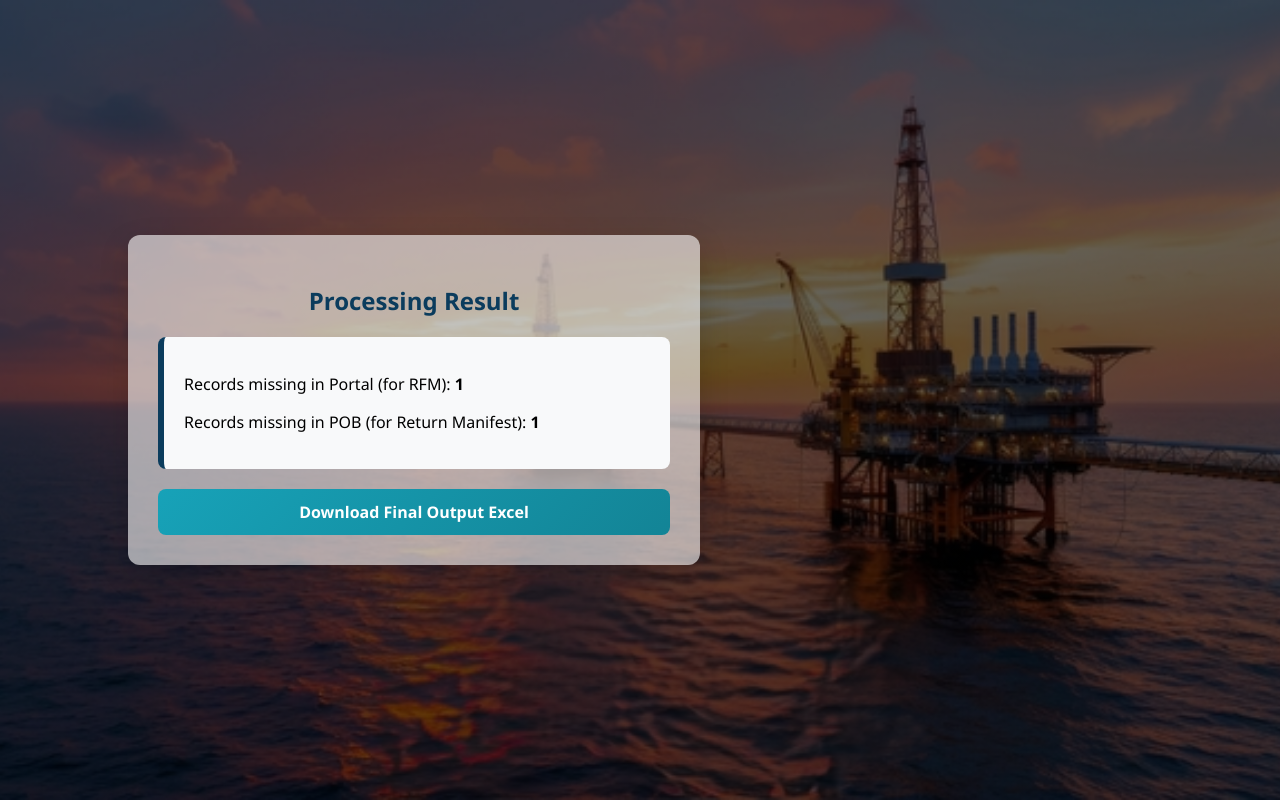
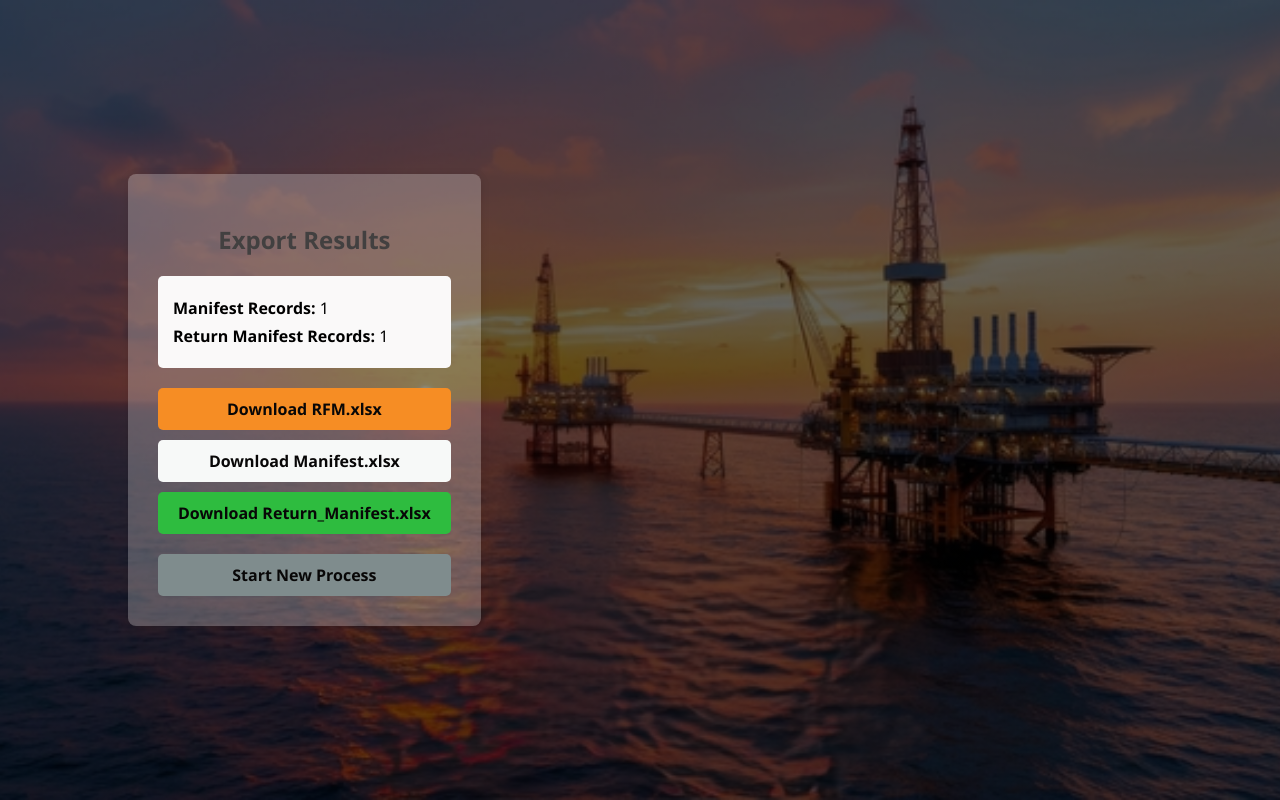
Before and after one commit to amrindersp/automate_EPECpob, a Flask app: template templates/result.html in a window 1280 px wide. Run offline with Flask 3, Linux system fonts and the light colour scheme; the template is opened without the code that fills it: most values are stand-ins (such as "Sample title", 1, 10 or a date in 2020).

Commit message:
Update: Three separate Excel downloads instead of combined file

```diff
--- a/app.py
+++ b/app.py
@@ -11,6 +11,7 @@ from flask import (
     send_file,
     session,
 )
+
 import pandas as pd
 from openpyxl.styles import PatternFill
 
@@ -26,7 +27,6 @@ BASE_DIR = os.path.dirname(os.path.abspath(__file__))
 TMP_DIR = os.path.join(BASE_DIR, "tmp")
 os.makedirs(TMP_DIR, exist_ok=True)
 
-
 # --------- Utility: critical cleaning for NED columns ---------
 
 def clean_ned_column(df, col_name):
@@ -41,7 +41,6 @@ def clean_ned_column(df, col_name):
       * row lies in the last 15 rows of the file
     """
     s = df[col_name].astype(str).str.strip()
-
     empty_markers = {"", "nan", "none", "null", "na", "n/a"}
     mask_empty_like = s.str.lower().isin(empty_markers)
 
@@ -57,12 +56,10 @@ def clean_ned_column(df, col_name):
     mask_footer_text = mask_no_digits & approx_footer
 
     keep_mask = ~(mask_empty_like | mask_footer_text)
-
     df_clean = df.loc[keep_mask].copy()
     df_clean[col_name] = s.loc[keep_mask]
 
     return df_clean
-
 
 # --------- Helpers to read/write per-session files and data ---------
 
@@ -72,13 +69,11 @@ def get_job_id():
         session["job_id"] = str(uuid.uuid4())
     return session["job_id"]
 
-
 def get_path(name):
     """Build a file path in tmp folder for this job."""
     job_id = get_job_id()
     filename = f"{job_id}_{name}.xlsx"
     return os.path.join(TMP_DIR, filename)
-
 
 def save_df(df, name):
     """Save a dataframe for this session."""
@@ -86,12 +81,10 @@ def save_df(df, name):
     df.to_excel(path, index=False)
     return path
 
-
 def load_df(name):
     """Load a dataframe for this session."""
     path = get_path(name)
     return pd.read_excel(path)
-
 
 def save_duplicate_workbook(output_bytesio):
     """Save duplicate-highlight workbook for this session."""
@@ -101,7 +94,6 @@ def save_duplicate_workbook(output_bytesio):
     with open(path, "wb") as f:
         f.write(output_bytesio.getvalue())
     session["duplicate_path"] = path
-
 
 # ---------------- STEP 1 : UPLOAD ----------------
 
@@ -129,7 +121,6 @@ def upload():
         return redirect(url_for("select_columns"))
 
     return render_template("upload.html")
-
 
 # ---------------- STEP 2 : COLUMN SELECTION ----------------
 
@@ -168,7 +159,6 @@ def select_columns():
         portal_cols=portal_cols,
     )
 
-
 # ---------------- STEP 3 : DUPLICATE CHECK ----------------
 
 @app.route("/check_duplicates")
@@ -191,6 +181,7 @@ def check_duplicates():
     if pob_dup or portal_dup:
         # Build Excel file with duplicate NED cells highlighted
         output = BytesIO()
+
         with pd.ExcelWriter(output, engine="openpyxl") as writer:
             pob.to_excel(writer, sheet_name="POB", index=False)
             portal.to_excel(writer, sheet_name="PORTAL", index=False)
@@ -228,25 +219,23 @@ def check_duplicates():
 
     return redirect(url_for("user_inputs"))
 
-
 @app.route("/duplicate_decision", methods=["POST"])
 def duplicate_decision():
     if request.form["decision"] == "reupload":
         return redirect(url_for("upload"))
     return redirect(url_for("user_inputs"))
 
-
 @app.route("/download_duplicates")
 def download_duplicates():
     path = session.get("duplicate_path")
     if not path or not os.path.exists(path):
         return redirect(url_for("upload"))
+
     return send_file(
         path,
         download_name="Uploaded_with_Duplicates_Highlighted.xlsx",
         as_attachment=True,
     )
-
 
 # ---------------- STEP 4 : USER INPUTS ----------------
 
@@ -259,8 +248,8 @@ def user_inputs():
     if request.method == "POST":
         session["inputs"] = request.form.to_dict()
         return redirect(url_for("generate"))
+
     return render_template("user_inputs.html")
-
 
 # ---------------- STEP 5 : PROCESS DATA ----------------
 
@@ -270,6 +259,7 @@ def generate():
         return redirect(url_for("upload"))
 
     inputs = session["inputs"]
+
     pob_ned = session["pob_ned"]
     portal_ned = session["portal_ned"]
     pob_name = session["pob_name"]
@@ -339,28 +329,61 @@ def generate():
         return_count=return_count,
     )
 
-
-# ---------------- STEP 6 : DOWNLOAD ----------------
+# ---------------- STEP 6 : DOWNLOAD (UPDATED: 3 SEPARATE FILES) ----------------
 
 @app.route("/download")
 def download():
-    # Load per-session final dataframes
-    rfm = load_df("rfm_final")
-    manifest = load_df("manifest_final")
-    return_manifest = load_df("return_manifest_final")
+    """
+    Download individual Excel files by type.
 
-    output = BytesIO()
-    with pd.ExcelWriter(output, engine="openpyxl") as writer:
-        rfm.to_excel(writer, index=False, sheet_name="RFM")
-        manifest.to_excel(writer, index=False, sheet_name="Manifest")
-        return_manifest.to_excel(writer, index=False, sheet_name="Return Manifest")
-    output.seek(0)
+    Usage:
+        /download?type=rfm              -> RFM.xlsx
+        /download?type=manifest         -> Manifest.xlsx
+        /download?type=return_manifest  -> Return_Manifest.xlsx
+    """
+    file_type = request.args.get("type", "rfm")
 
-    return send_file(
-        output,
-        download_name="Final_Output.xlsx",
-        as_attachment=True,
-    )
+    if file_type == "rfm":
+        rfm = load_df("rfm_final")
+        output = BytesIO()
+        with pd.ExcelWriter(output, engine="openpyxl") as writer:
+            rfm.to_excel(writer, index=False, sheet_name="RFM")
+        output.seek(0)
+        return send_file(
+            output,
+            download_name="RFM.xlsx",
+            as_attachment=True,
+            mimetype="application/vnd.openxmlformats-officedocument.spreadsheetml.sheet",
+        )
+
+    elif file_type == "manifest":
+        manifest = load_df("manifest_final")
+        output = BytesIO()
+        with pd.ExcelWriter(output, engine="openpyxl") as writer:
+            manifest.to_excel(writer, index=False, sheet_name="Manifest")
+        output.seek(0)
+        return send_file(
+            output,
+            download_name="Manifest.xlsx",
+            as_attachment=True,
+            mimetype="application/vnd.openxmlformats-officedocument.spreadsheetml.sheet",
+        )
+
+    elif file_type == "return_manifest":
+        return_manifest = load_df("return_manifest_final")
+        output = BytesIO()
+        with pd.ExcelWriter(output, engine="openpyxl") as writer:
+            return_manifest.to_excel(writer, index=False, sheet_name="Return Manifest")
+        output.seek(0)
+        return send_file(
+            output,
+            download_name="Return_Manifest.xlsx",
+            as_attachment=True,
+            mimetype="application/vnd.openxmlformats-officedocument.spreadsheetml.sheet",
+        )
+
+    # Invalid type → back to upload
+    return redirect(url_for("upload"))
 
 
 if __name__ == "__main__":
--- a/static/style.css
+++ b/static/style.css
@@ -32,7 +32,7 @@ body {
 
 h1, h2, h3 {
     text-align: center;
-    color: #0b3c5d;
+    color: #235c81;
     margin-bottom: 20px;
 }
 
--- a/templates/result.html
+++ b/templates/result.html
@@ -1,19 +1,117 @@
 <!DOCTYPE html>
-<html>
+<html lang="en">
 <head>
-    <title>Results</title>
+    <meta charset="UTF-8">
+    <title>Result</title>
     <link rel="stylesheet" href="{{ url_for('static', filename='style.css') }}">
+
+    <style>
+        .download-container {
+            max-width: 500px;
+            margin-left: 10%;          /* about 10% from left edge */
+            margin-top: 40px;          /* small top margin so it is not stuck to top */
+            margin-bottom: 40px;
+            padding: 30px;
+            background: rgba(255, 255, 255, 0.25);
+            border-radius: 8px;
+            box-shadow: 0 2px 10px rgba(0,0,0,0.1);
+            text-align: center;
+        }
+
+        .download-container h2 {
+            margin-bottom: 20px;
+            color: #424040;
+        }
+
+        .stats {
+            margin-bottom: 20px;
+            padding: 15px;
+            background: #faf9f9;
+            border-radius: 5px;
+            border-left: 4px transparent #3498db;
+            text-align: left;
+        }
+
+        .stats p {
+            margin: 6px 0;
+        }
+
+        .button-group {
+            display: flex;
+            flex-direction: column;
+            gap: 10px;
+            margin-top: 15px;
+        }
+
+        .btn-download {
+            padding: 10px 20px;
+            font-size: 16px;
+            text-decoration: none;
+            border-radius: 5px;
+            color: #080707;
+            display: block;
+            text-align: center;
+            transition: background 0.2s ease;
+        }
+
+        .btn-rfm {
+            background-color: #f68d24;
+        }
+
+        .btn-rfm:hover {
+            background-color: #93d1f0;
+        }
+
+        .btn-manifest {
+            background-color: #f7f9f8;
+        }
+
+        .btn-manifest:hover {
+            background-color: #1e8449;
+        }
+
+        .btn-return {
+            background-color: #2ebc3f;
+        }
+
+        .btn-return:hover {
+            background-color: #d35400;
+        }
+
+        .btn-secondary {
+            margin-top: 20px;
+            background-color: #7f8c8d;
+        }
+
+        .btn-secondary:hover {
+            background-color: #5f6a6a;
+        }
+    </style>
 </head>
 <body>
-<div class="container">
-    <h2>Processing Result</h2>
+    <div class="download-container">
+        <h2>Export Results</h2>
 
-    <div class="result-box">
-        <p>Records missing in Portal (for RFM): <strong>{{ manifest_count }}</strong></p>
-        <p>Records missing in POB (for Return Manifest): <strong>{{ return_count }}</strong></p>
+        <div class="stats">
+            <p><strong>Manifest Records:</strong> {{ manifest_count }}</p>
+            <p><strong>Return Manifest Records:</strong> {{ return_count }}</p>
+        </div>
+
+        <div class="button-group">
+            <a href="{{ url_for('download') }}?type=rfm" class="btn-download btn-rfm">
+                Download RFM.xlsx
+            </a>
+            <a href="{{ url_for('download') }}?type=manifest" class="btn-download btn-manifest">
+                Download Manifest.xlsx
+            </a>
+            <a href="{{ url_for('download') }}?type=return_manifest" class="btn-download btn-return">
+                Download Return_Manifest.xlsx
+            </a>
+        </div>
+
+        <a href="{{ url_for('upload') }}" class="btn-download btn-secondary">
+            Start New Process
+        </a>
     </div>
-
-    <a class="btn" href="{{ url_for('download') }}">Download Final Output Excel</a>
-</div>
 </body>
 </html>
```
